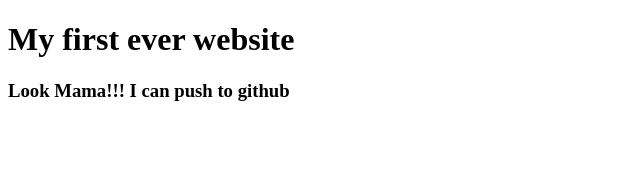
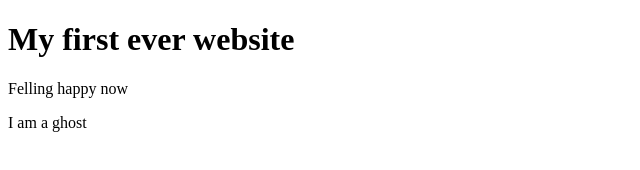
Before and after one commit to Ohidulcoder/my-first-website, a plain HTML site: page index.html in a window 1280 px wide. Shown: the whole page, without its empty margins (0-640 px from the left). Drawn offline with Linux system fonts and the light colour scheme.

Commit message:
ghost added

```diff
--- a/index.html
+++ b/index.html
@@ -8,6 +8,7 @@
 </head>
 <body>
    <h1>My first ever website</h1>
-   <h3>Look Mama!!! I can push to github</h3>
+   <p>Felling happy now</p>
+   <p>I am a ghost</p>
 </body>
 </html>
```
